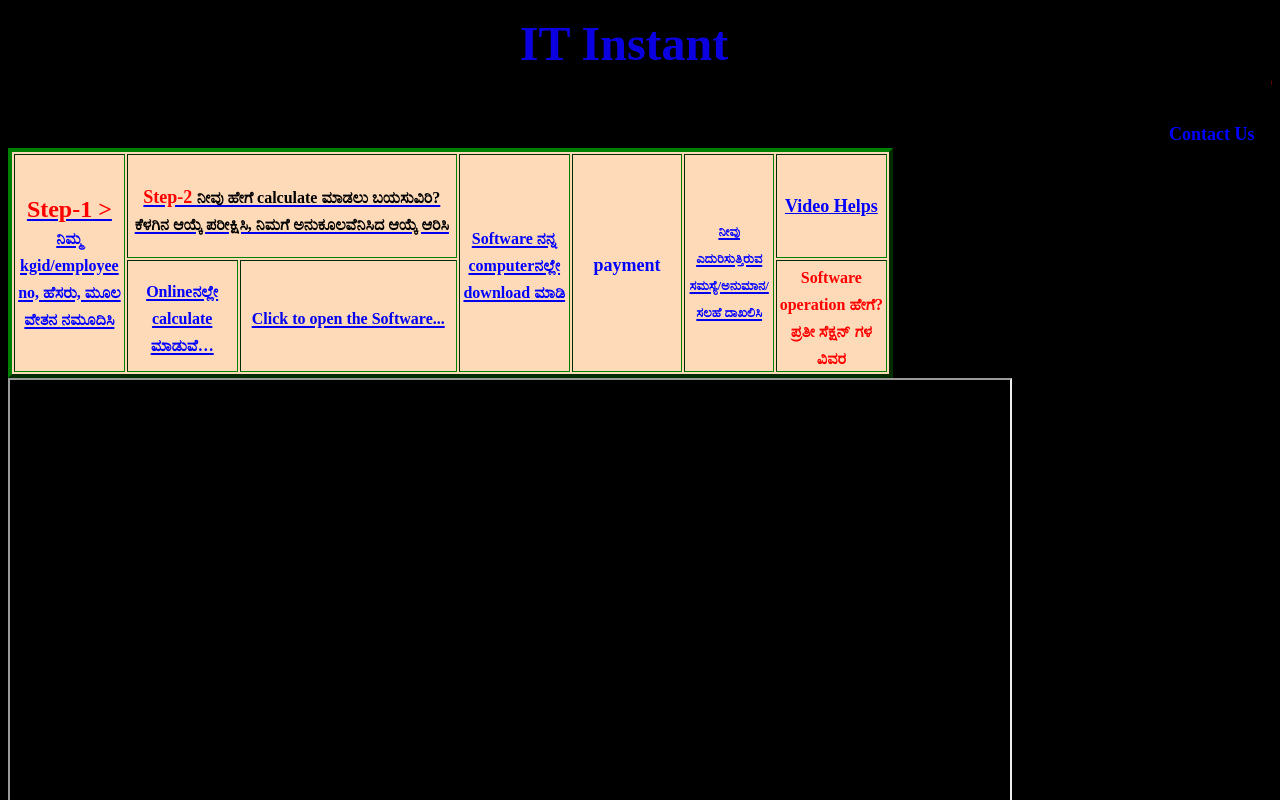
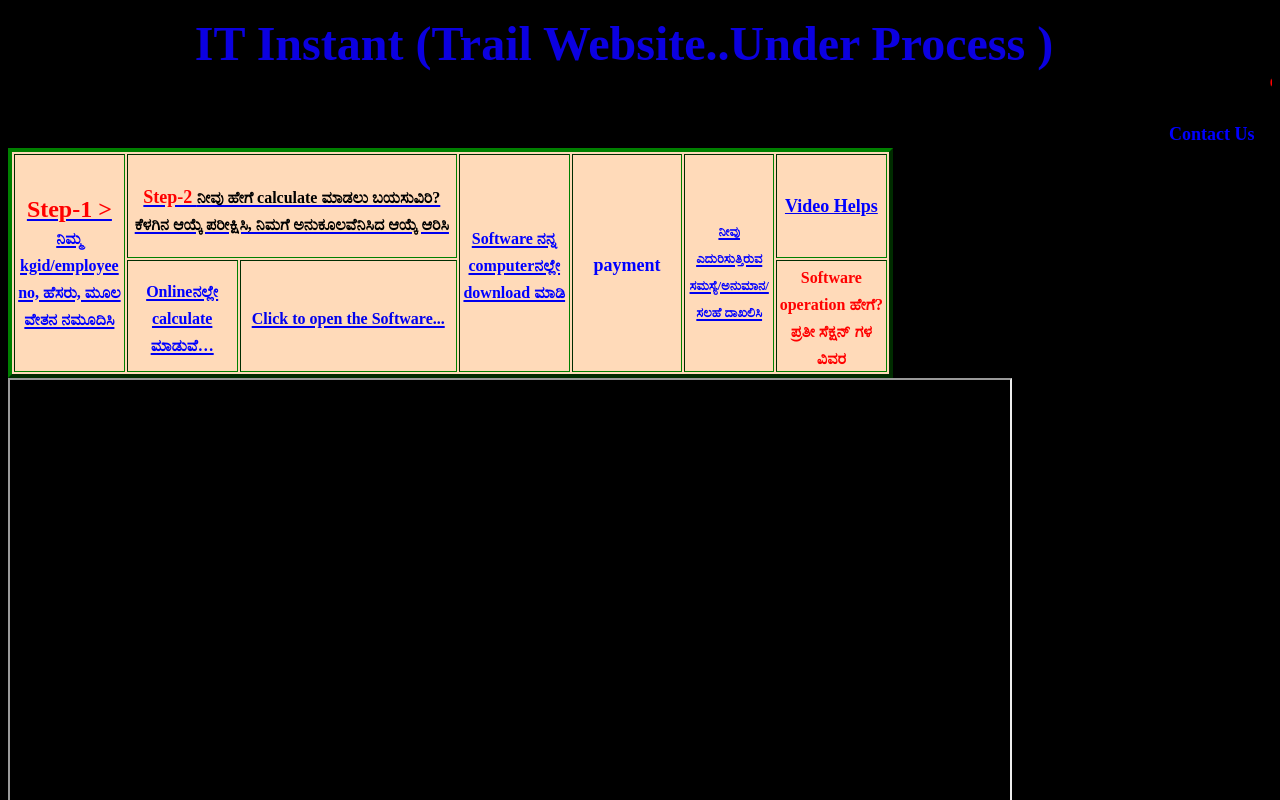
Before and after one commit to Shimoga529/ITdmg, a plain HTML site: page Diamond1.html in a window 1280 px wide. Shown: the top 800 px of the page. Drawn offline with Linux system fonts and the light colour scheme.

Commit message:
Update Diamond1.html

```diff
--- a/Diamond1.html
+++ b/Diamond1.html
@@ -13,7 +13,7 @@
 
 
 
-<p style="text-align: center;"><B><font size="7" color="kblue">IT Instant </font>.....<font size="4"> <font color="red"><marquee>calculate & generate IT statement, Form16 within 4 minutes </marquee></font></p> </font><font size="4"></H1><p style="text-align: center;" color="blue" size="7"></U>
+<p style="text-align: center;"><B><font size="7" color="kblue">IT Instant (Trail Website..Under Process ) </font>.....<font size="4"> <font color="red"><marquee>calculate & generate IT statement, Form16 within 4 minutes </marquee></font></p> </font><font size="4"></H1><p style="text-align: center;" color="blue" size="7"></U>
 
 
 								<!-- Contact Us programm  -->
```
